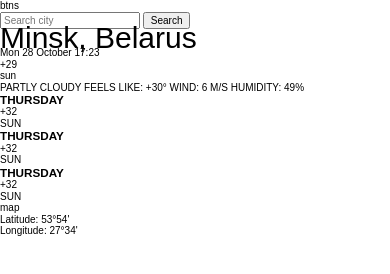
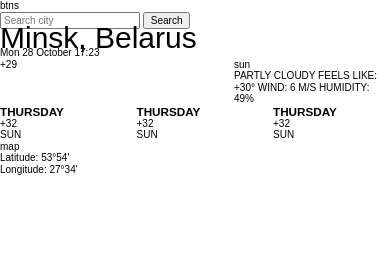
Before and after one commit to shiryaevaai/fancy-weather, a website: page index.html in a window 390 px wide. Drawn offline with Linux system fonts and the light colour scheme; a web font is replaced by a local one.

Commit message:
feat: add responsive css for next day details

```diff
--- a/index.html
+++ b/index.html
@@ -46,7 +46,7 @@
 					</div>
 				</div>
 			</div>
-			<div class="short-info">
+			<div class="short-info layout-3-column">
 				<div class="current-weather__day1">
 					<h3 class="short-info__header">THURSDAY</h3>
 					<div class="short-info__detais">
--- a/sass/abstract/_fonts.scss
+++ b/sass/abstract/_fonts.scss
@@ -1,19 +1,19 @@
 @font-face {
-    font-family: Black;
+    font-family: Montserrat-Black;
     src: url('assets/fonts/Montserrat-Black.ttf');
 }
 
 @font-face {
-    font-family: Light;
+    font-family: Montserrat-Light;
     src: url('assets/fonts/Montserrat-Light.ttf');
 }
 
 @font-face {
-    font-family: Semibold;
+    font-family: Montserrat-Semibold;
     src: url('assets/fonts/Montserrat-Semibold.ttf');
 }
 
 @font-face {
-    font-family: Bold;
+    font-family: Montserrat-Bold;
     src: url('assets/fonts/Montserrat-Semibold.ttf');
 }
--- a/sass/abstract/_placeholders.scss
+++ b/sass/abstract/_placeholders.scss
@@ -3,21 +3,21 @@
 }
 
 %font-prim {
-    font-family: 'Black', Arial, sans-serif;
+    font-family: 'Montserrat-Black', Arial, sans-serif;
 }
 
 %font-light {
-    font-family: 'Light', Arial, sans-serif;
+    font-family: 'Montserrat-Light', Arial, sans-serif;
 }
 
 %font-semibold {
-    font-family: 'Semibold', Arial, sans-serif;
+    font-family: 'Montserrat-Semibold', Arial, sans-serif;
 }
 
 %font-bold {
-    font-family: 'Bold', Arial, sans-serif;
+    font-family: 'Montserrat-Bold', Arial, sans-serif;
 }
 
 %font-regular {
-    font-family: 'Regular', Arial, sans-serif;
+    font-family: 'Montserrat-Regular', Arial, sans-serif;
 }
--- a/sass/components/_current-info.scss
+++ b/sass/components/_current-info.scss
@@ -0,0 +1,15 @@
+.current-weather {
+    display: flex;
+    flex-wrap: wrap;
+    justify-content: space-between;
+    align-content: flex-start;
+    margin: 0 auto;
+}
+
+.current-weather__temperature {
+    flex-basis: 60%;
+}
+
+.current-weather__details {
+    flex-basis: 40%;
+}
```
Also changed, not shown: style.css, 1 other file.
